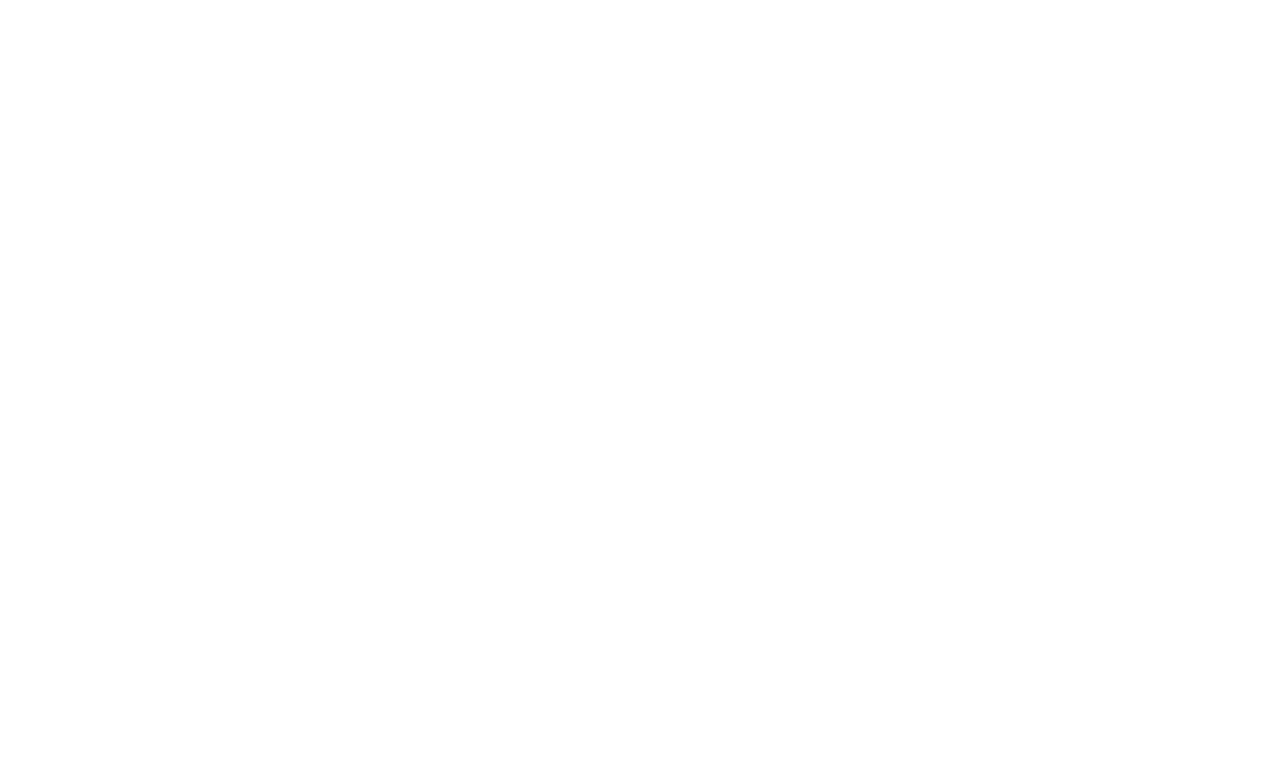
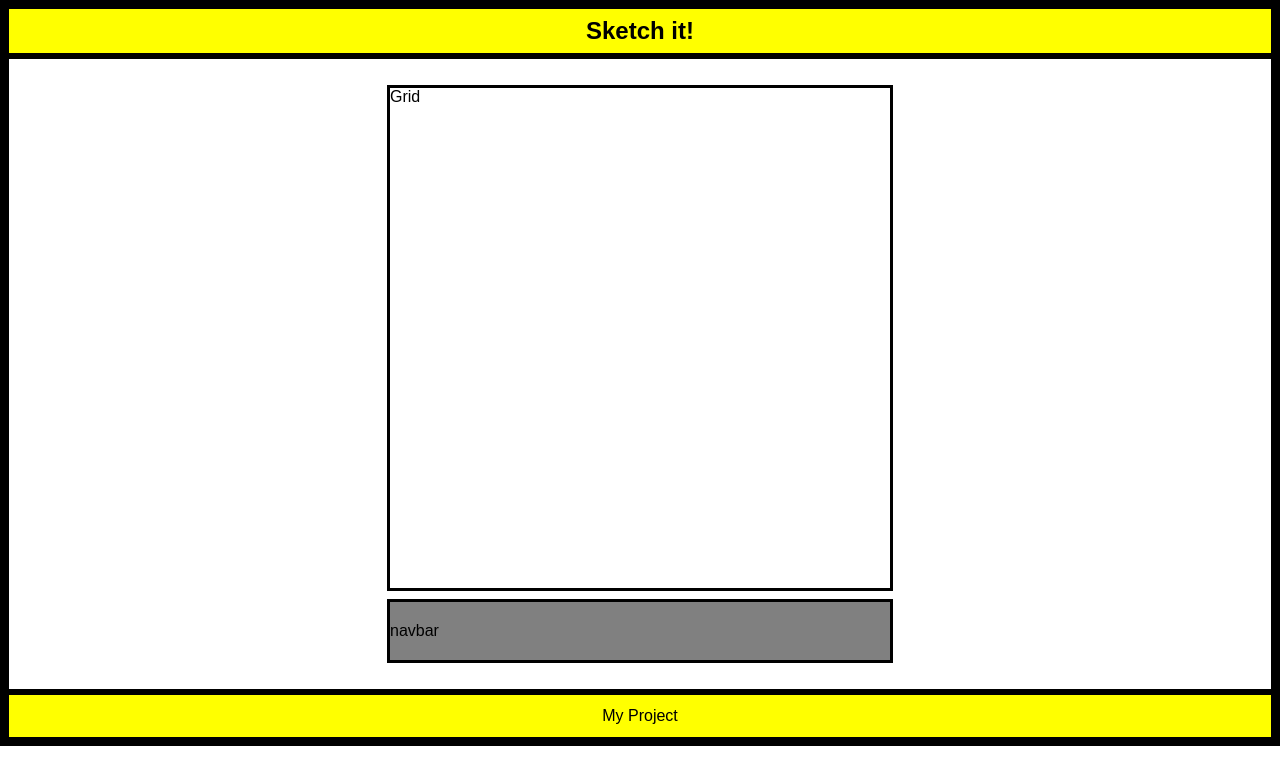
Before and after one commit to Etativel/etch-a-sketch, a plain HTML site: page index.html in a window 1280 px wide. Drawn offline with Linux system fonts and the light colour scheme.

Commit message:
board layout

```diff
--- a/index.html
+++ b/index.html
@@ -4,9 +4,18 @@
     <meta charset="UTF-8">
     <meta name="viewport" content="width=device-width, initial-scale=1.0">
     <title>Etch-a-sketch</title>
+    <link rel="stylesheet" href="styles.css">
     <script src="script.js" defer></script>
 </head>
 <body>
+    <div class="header">Sketch it!</div>
+    <div class="container">
 
+        <div class="grid">Grid</div>
+        <div class="navbar">navbar</div>
+    </div>
+    <div class="footer">
+        My Project
+    </div>
 </body>
 </html>
--- a/script.js
+++ b/script.js
@@ -0,0 +1,17 @@
+document.addEventListener("DOMContentLoaded", ()=>{
+    createDrawBoard(32)
+})
+
+
+function createDrawBoard(size){
+    let drawBoard = document.querySelector(".grid");
+
+    drawBoard.computedStyleMap.gridTemplateColumns = `repeat(${size}, 1fr)`
+    drawBoard.computedStyleMap.gridTemplateRows = `repeat(${size}, 1fr)`
+
+    let numDivs = size * size;
+
+    for (let i = 0; i < numDivs; i++){
+        let div = document.createElement("div");
+    }
+}
--- a/styles.css
+++ b/styles.css
@@ -0,0 +1,45 @@
+* {
+    padding: 0px;
+    margin: 0px;
+    font-family: Arial, Helvetica, sans-serif;
+    border: solid black;
+}
+
+.header {
+    font-size: 24px;
+    font-weight: bold   ;
+    background-color: yellow;
+    padding: 8px;
+    text-align: center;
+}
+
+.container {
+    display: flex;
+    flex-direction: column;
+    justify-content: center;
+    height: 630px;
+    align-items: center;
+
+}
+
+.navbar {
+    background-color: grey;
+    height: auto;
+    width: 500px;
+    margin-top: 8px;
+    padding: 20px 0px 20px;
+}
+
+.grid {
+    display: grid;
+    height: 500px;
+    width: 500px;
+    border: solid black;
+}
+
+.footer {
+    background-color: yellow;
+    text-align: center;
+    font-size: medium;
+    padding: 12px;
+}
```
